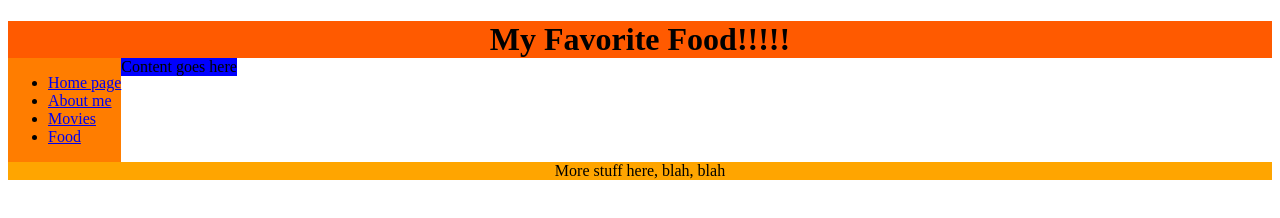
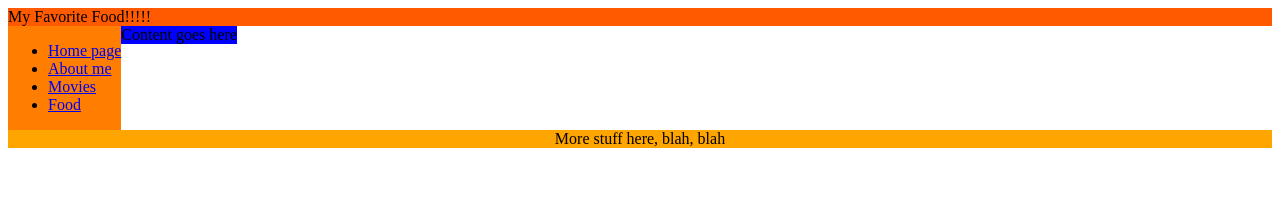
Before and after one commit to tonymauro/tonymauro.github.io, a plain HTML site: page food.html in a window 1280 px wide. Drawn offline with Linux system fonts and the light colour scheme.

Commit message:
Removed h1 tags from header id

```diff
--- a/food.html
+++ b/food.html
@@ -12,7 +12,7 @@
 
 			<!-- Title subcontainer -->
 			<div id="header">
-				<h1>My Favorite Food!!!!!</h1>
+				My Favorite Food!!!!!
 			</div> <!-- End Title container -->
 
 			<!-- Left side menu subcontainer with unordered list of links-->
```
